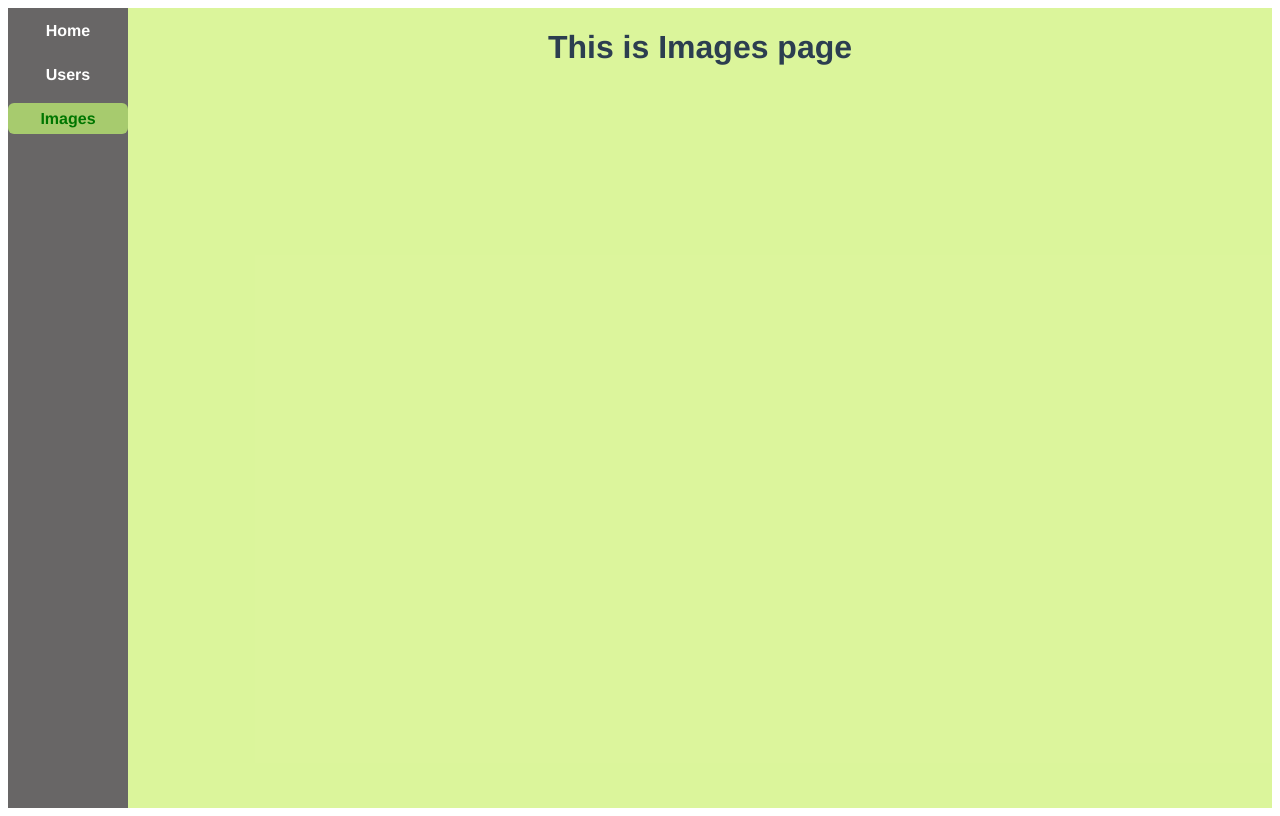
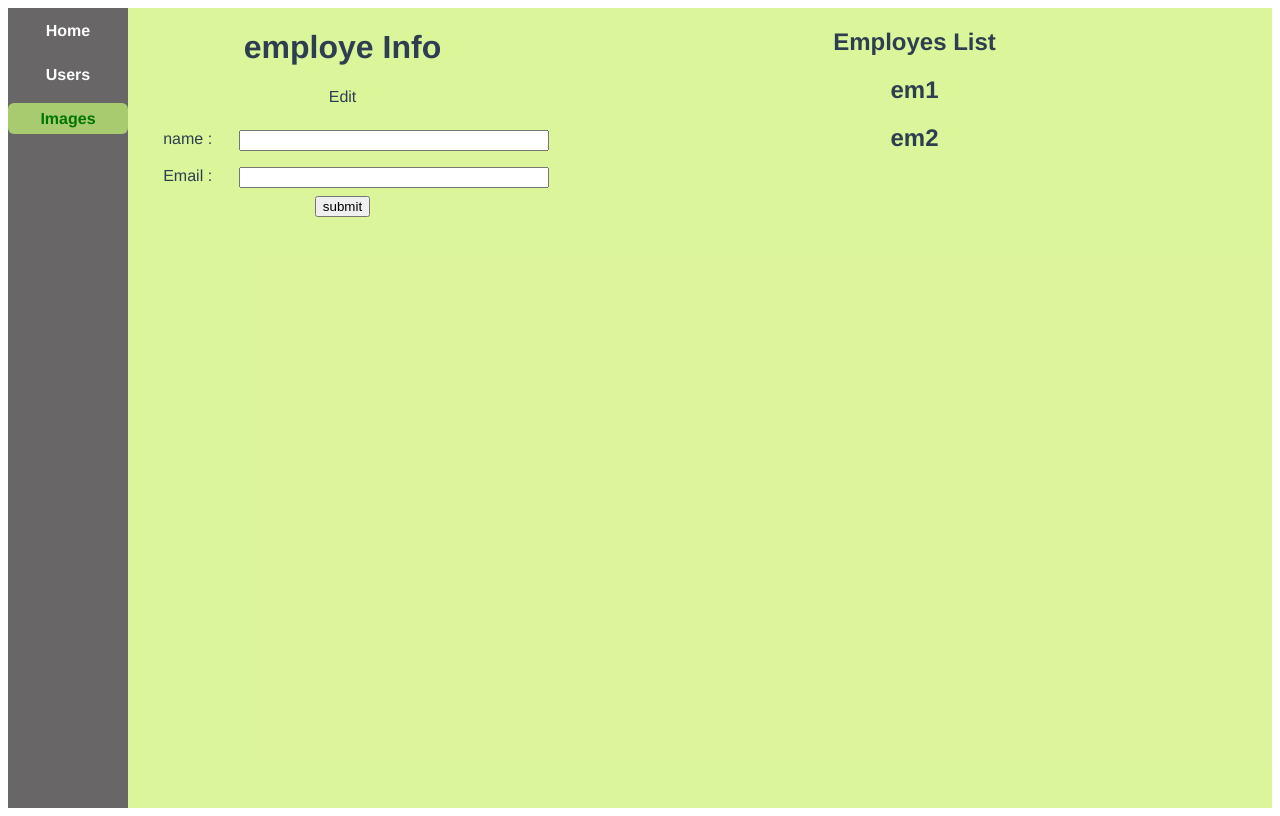
Before and after one commit to chepurivinod/trailproject, a Vue app: page /images in a window 1280 px wide. Built offline with nearby package versions, Linux system fonts and the light colour scheme.

Commit message:
new employe form

```diff
--- a/package.json
+++ b/package.json
@@ -20,7 +20,7 @@
     "@volar-plugins/vetur": "latest",
     "@vue/cli-plugin-babel": "~5.0.0",
     "@vue/cli-plugin-eslint": "~5.0.0",
-    "@vue/cli-service": "~5.0.0",
+    "@vue/cli-service": "^5.0.8",
     "eslint": "^7.32.0",
     "eslint-plugin-vue": "^8.0.3",
     "json-server": "^0.17.1"
--- a/src/App.vue
+++ b/src/App.vue
@@ -34,7 +34,7 @@ export default {
 }
 main {
   display: flex;
-  height: 100vh;
+  min-height: 100vh;
 }
 .nav {
   display: flex;
--- /dev/null
+++ b/src/components/Employes/employeNew.vue
@@ -0,0 +1,74 @@
+<template>
+    <div class="emplyes_view">
+        <div>
+            <div>
+                <h1>employe Info</h1>
+                <p>Edit</p>
+            </div>
+            <div>
+                <form @submit.prevent="newEmployee()">
+                <div class="form-controll">
+                    <label for="name">name : </label>
+                    <input type="text" id="name" name="name" v-model="employee.name" required>
+                </div>
+                <div class="form-controll">
+                    <label for="email">Email : </label>
+                    <input type="email" id="email" name="email" v-model="employee.email" required>
+                </div>
+                    <button class="formbutton">submit</button>
+                </form>
+            </div>
+
+        </div>
+        <div>
+            <section>
+                <h1>Employes List</h1>
+            </section>
+            <section v-for="employe in employees" :key="employe.name">
+                <h1 @click="toggleEmail(employe)">{{ employe.name }}</h1>
+                <h4 v-if="employe.showemail">{{ employe.email }}</h4>
+            </section>
+        </div>
+    </div>
+</template>
+<script>
+import { ref } from 'vue'
+export default {
+    setup() {
+        const employee = ref({
+            name: '',
+            email: '',
+            showemail: false
+        })
+        const employees = ref([{ name: 'em1', email: 'yahooo@gmail.com',showemail: false }, { name: 'em2', email: 'google@gmail.com',showemail: false }]);
+
+        function newEmployee() {
+            employees.value.push(employee.value)
+            employee.value = {}
+
+        }
+
+        function toggleEmail(employee) {
+            employee.showemail =! employee.showemail;
+        }
+
+
+        return {
+            employees, employee, newEmployee, toggleEmail
+        }
+    }
+
+}
+</script>
+<style scoped>
+.emplyes_view {
+    display : grid;
+    grid-template-columns: 3fr 5fr;
+}
+.form-controll {
+    display: grid;
+    grid-template-columns: 1fr 3fr;
+    padding: 0.5em
+}
+
+</style>
--- a/src/components/Images.vue
+++ b/src/components/Images.vue
@@ -1,10 +1,12 @@
 <template>
- <h1>This is Images page</h1>
+ <employe></employe>
 </template>
 
 <script>
+import employe from './Employes/employeNew.vue'
 export default {
   name: "imagesPage",
+  components: { employe },
   setup() {
 
     return {
```
Also changed, not shown: 1 other file (tests, documents, lock files or other folders).
